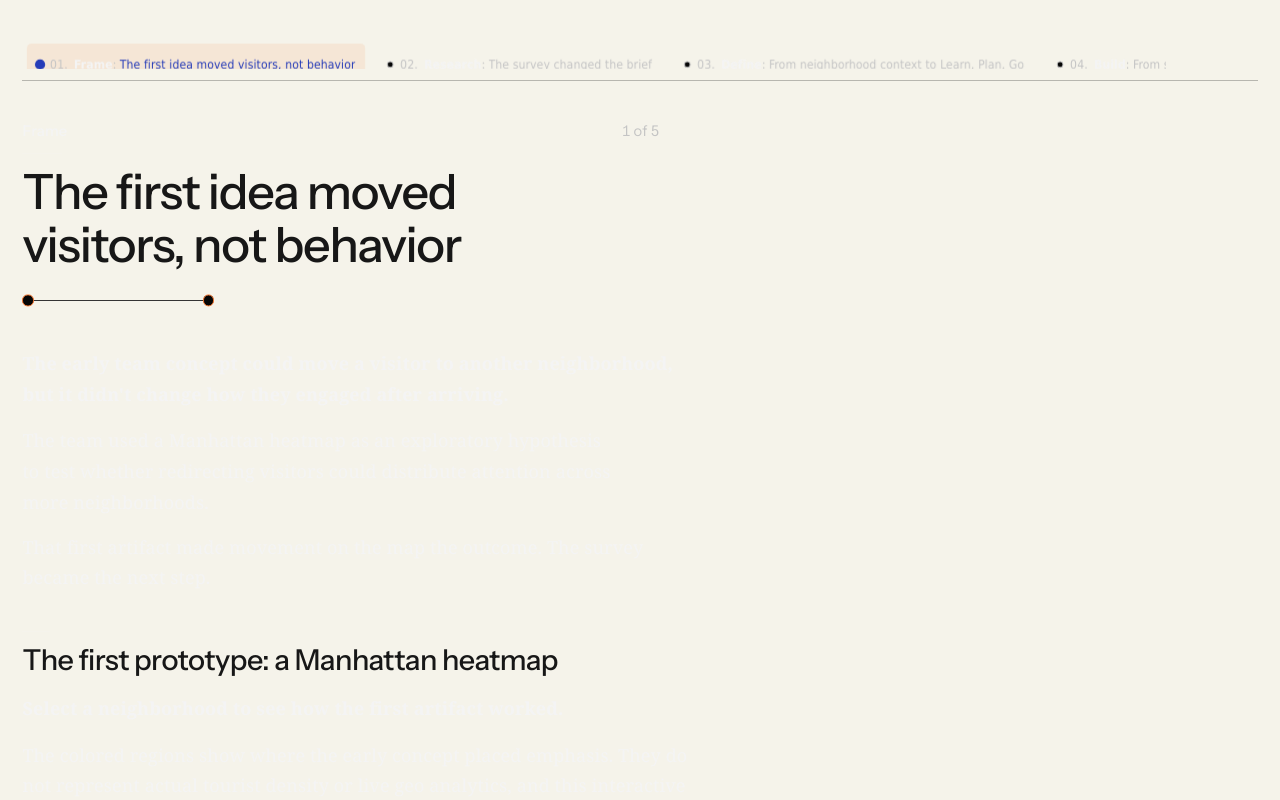
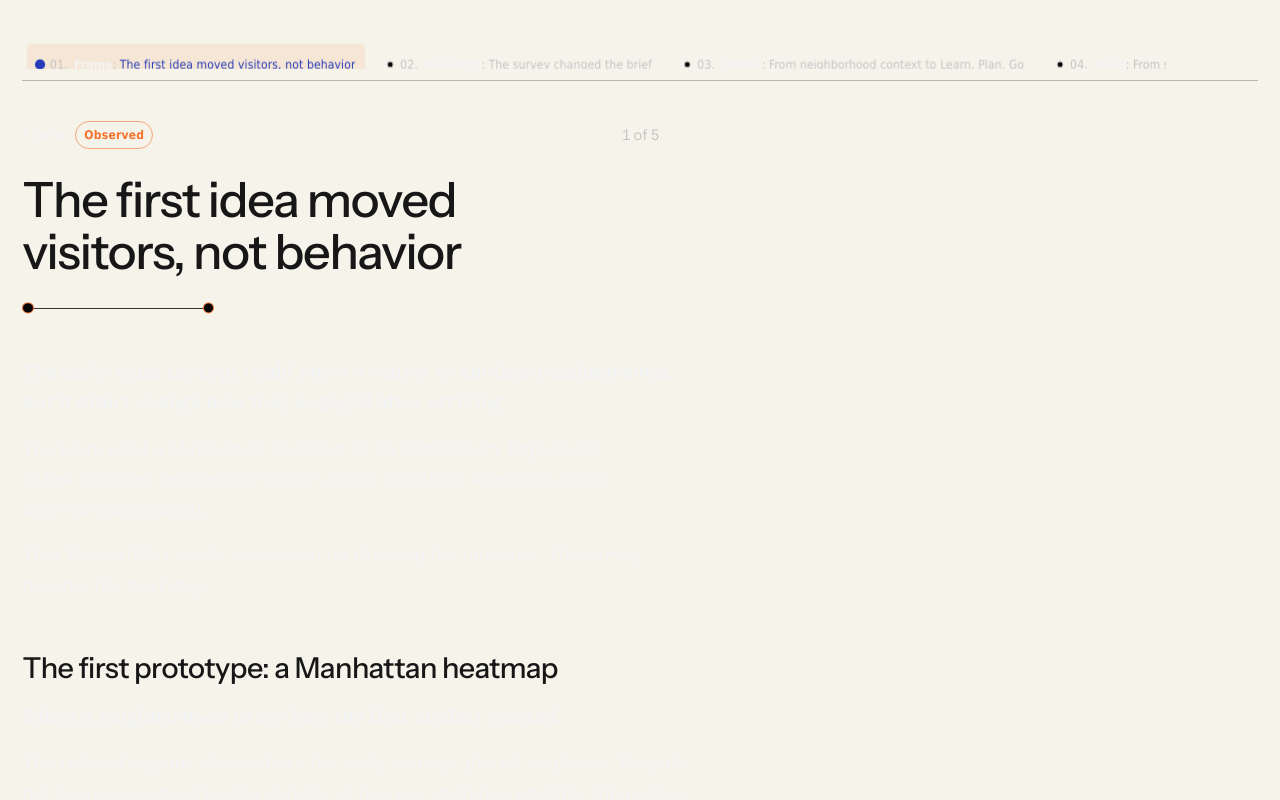
Before and after one commit to ashim238/myles-portfolio-migration, a Next.js app: page /work/navi in a window 1280 px wide. Shown: the part 1920-2720 px from the top of the page. Built offline with nearby package versions, Linux system fonts and the light colour scheme.

Commit message:
feat: show Reader evidence states

```diff
--- a/src/app/globals.css
+++ b/src/app/globals.css
@@ -4,5 +4,6 @@
 @import "./styles/myles-97.css";
 @import "./styles/myles-97-secondary.css";
 @import "./styles/reader-mode.css";
+@import "./styles/reader-evidence.css";
 @import "./styles/myles-97-pocket.css";
 @import "./styles/myles-98-polish.css";
--- /dev/null
+++ b/src/app/styles/reader-evidence.css
@@ -0,0 +1,33 @@
+/* Reader evidence state labels */
+.reader-mode.reader-mode .project-chapter-meta {
+  align-items: center;
+}
+
+.reader-mode.reader-mode .project-chapter-meta-primary {
+  display: inline-flex;
+  min-width: 0;
+  flex-wrap: wrap;
+  align-items: center;
+  gap: 8px;
+}
+
+.reader-mode.reader-mode .project-chapter-evidence-state {
+  display: inline-flex;
+  min-height: 28px;
+  align-items: center;
+  padding: 3px 8px;
+  border: 1px solid
+    color-mix(in srgb, var(--chapter-motif-accent) 58%, transparent);
+  border-radius: 999px;
+  color: var(--chapter-motif-accent);
+  font: 700 12px/1 var(--m97-ui-font);
+  letter-spacing: 0.02em;
+  white-space: nowrap;
+}
+
+@media (forced-colors: active) {
+  .reader-mode.reader-mode .project-chapter-evidence-state {
+    border-color: CanvasText;
+    color: CanvasText;
+  }
+}
--- a/src/components/project-chapter.tsx
+++ b/src/components/project-chapter.tsx
@@ -1,6 +1,7 @@
 import type { ReactNode } from "react";
 import {
   READER_EVIDENCE_MAPS,
+  getEvidenceStateLabel,
   type ChapterEvidenceMap,
 } from "@/lib/reader-evidence";
 import type {
@@ -34,6 +35,9 @@ export function ProjectChapter({
   children,
 }: ProjectChapterProps) {
   const evidence = findChapterEvidence(variant, entry.id);
+  const evidenceStateLabel = evidence
+    ? getEvidenceStateLabel(evidence.evidenceState)
+    : null;
 
   return (
     <section
@@ -46,7 +50,15 @@ export function ProjectChapter({
       data-dominant-proof={evidence?.dominantProof.id}
     >
       <p className="project-chapter-meta">
-        <span className="project-chapter-stage">{entry.stage}</span>
+        <span className="project-chapter-meta-primary">
+          <span className="project-chapter-stage">{entry.stage}</span>
+          {evidenceStateLabel ? (
+            <span className="project-chapter-evidence-state">
+              <span className="sr-only">Evidence state: </span>
+              {evidenceStateLabel}
+            </span>
+          ) : null}
+        </span>
         <span className="project-chapter-count">
           {index} of {total}
         </span>
```
Also changed, not shown: 2 other files (tests, documents, lock files or other folders).
